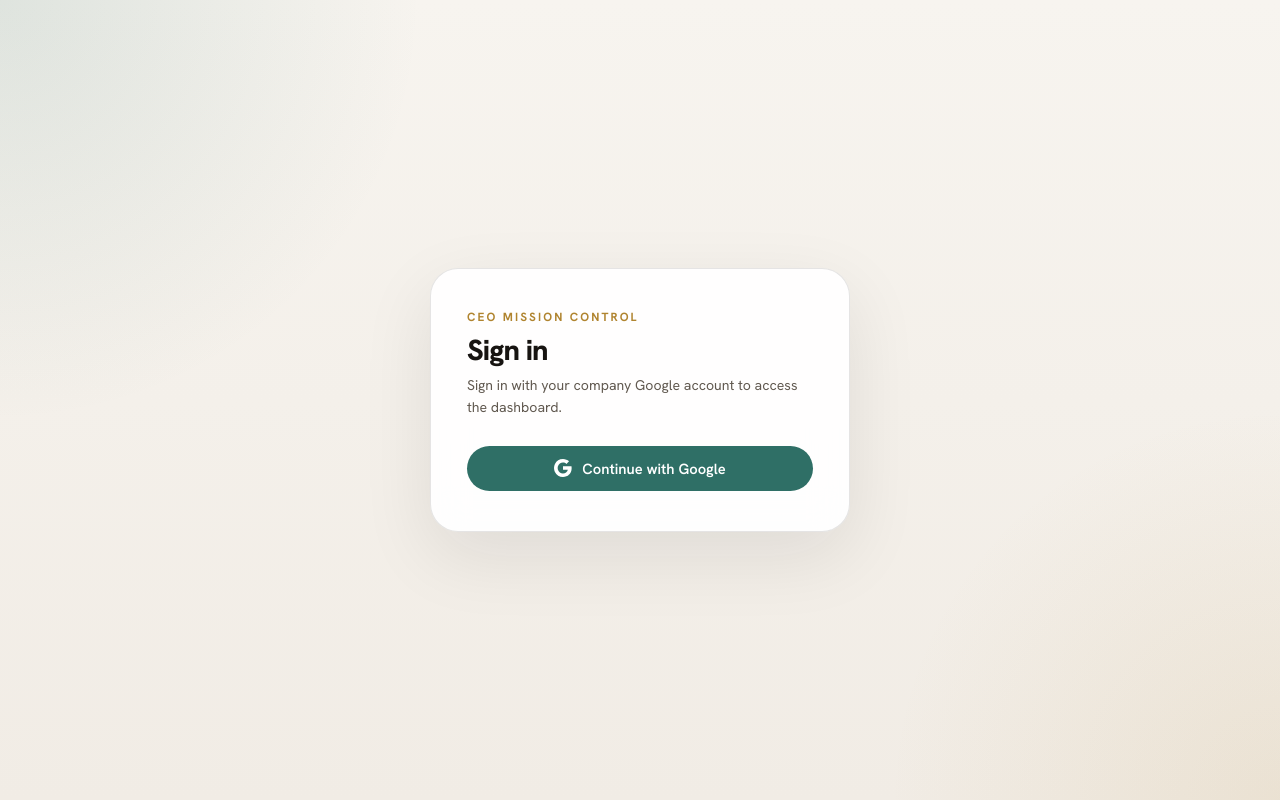
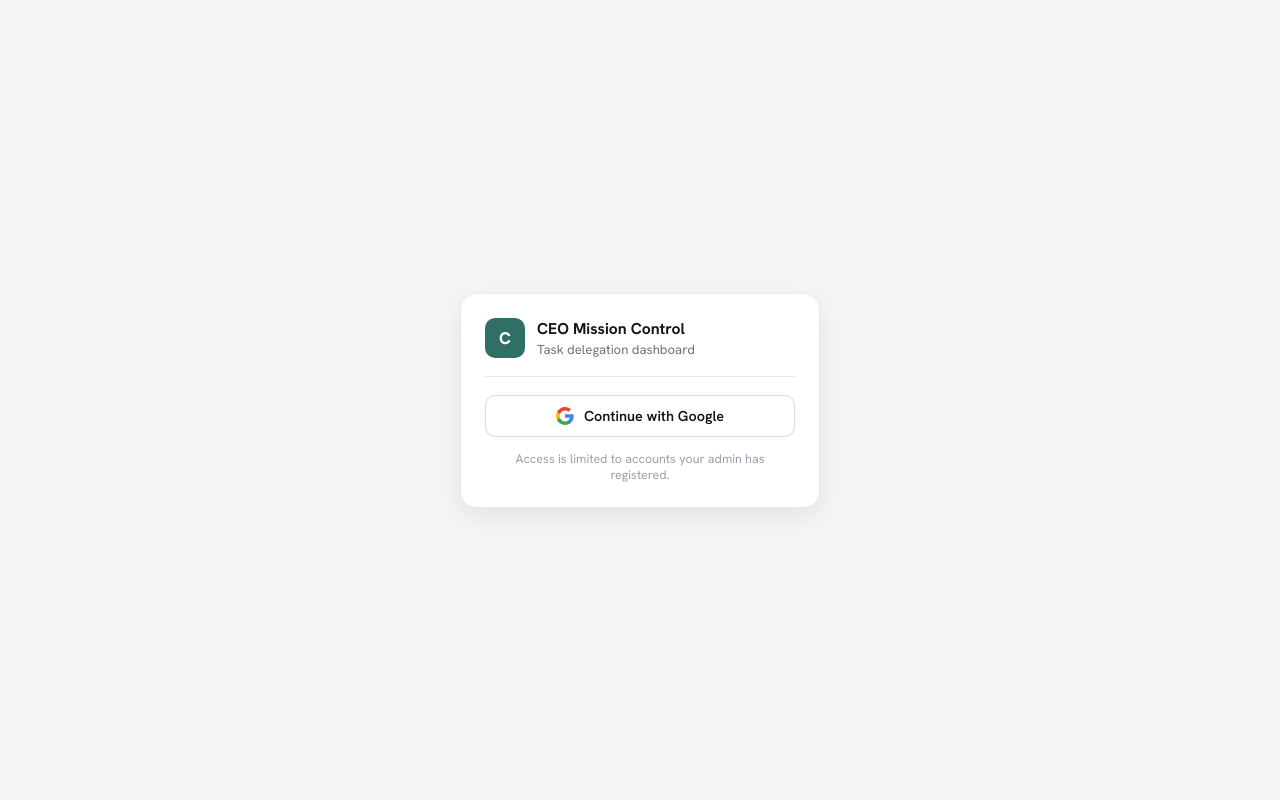
Before and after one commit to systems1234/CEO-DELEGATION, a Python web app: template ceod/web/templates/login.html in a window 1280 px wide. Run offline with Jinja, Linux system fonts and the light colour scheme; the template is opened without the code that fills it, so the values that code supplies are empty.

Commit message:
Simplify login page, drop sidebar brand text, shrink+freeze stat cards
Login page redesigned to a compact logo+title header, a real Google
"G" logo, and an outlined button, matching the reference layout
instead of the oversized "CEO Mission Control" eyebrow + "Sign in"
heading + solid teal button.

Sidebar brand text removed entirely (icon only). The collapsed
sidebar's logo mark and toggle button previously fought for the
same ~44px-wide row (space-between with no room for both), which is
what looked like a distorted logo — they now stack vertically when
collapsed.

Department/My Tasks stat cards (Unassigned/In Progress/Completed/
Abandoned) are smaller and now position:sticky to the top of the
page instead of scrolling out of view with the task table.

Co-Authored-By: Claude Sonnet 5 <noreply@anthropic.com>
Claude-Session: https://claude.ai/code/session_01NRXmCQAjz3cVx8ic3XZo6E

```diff
--- a/ceod/web/templates/_sidebar.html
+++ b/ceod/web/templates/_sidebar.html
@@ -2,7 +2,6 @@
   <div class="sidebar-brand">
     <div class="sidebar-brand-id">
       <div class="brand-mark">C</div>
-      <span class="brand-name">CEO Mission Control</span>
     </div>
     <button class="sidebar-toggle" id="sidebar-toggle" type="button" aria-label="Collapse sidebar">
       <svg viewBox="0 0 24 24" fill="none" stroke="currentColor" stroke-width="2" stroke-linecap="round" stroke-linejoin="round">
--- a/ceod/web/templates/login.html
+++ b/ceod/web/templates/login.html
@@ -21,91 +21,83 @@
         justify-content: center;
         font-family: "Hanken Grotesk", sans-serif;
         color: #171411;
-        background:
-          radial-gradient(circle at top left, rgba(47,111,102,0.12), transparent 28%),
-          radial-gradient(circle at bottom right, rgba(176,132,47,0.10), transparent 26%),
-          linear-gradient(180deg, #f7f4ef 0%, #f1ece5 100%);
+        background: #f4f5f7;
       }
 
       .login-card {
-        width: min(420px, calc(100vw - 32px));
-        padding: 40px 36px;
-        background: rgba(255,255,255,0.92);
-        border: 1px solid rgba(24,21,18,0.11);
-        border-radius: 28px;
-        box-shadow: 0 24px 72px rgba(24,21,18,0.09);
-        -webkit-backdrop-filter: blur(18px);
-        backdrop-filter: blur(18px);
+        width: min(360px, calc(100vw - 32px));
+        padding: 24px;
+        background: #fff;
+        border: 1px solid rgba(23, 26, 31, 0.09);
+        border-radius: 16px;
+        box-shadow: 0 8px 24px rgba(23, 26, 31, 0.08);
       }
 
-      .login-eyebrow {
-        margin: 0 0 6px;
-        font-size: 0.74rem;
-        font-weight: 700;
-        letter-spacing: 0.18em;
-        text-transform: uppercase;
-        color: #b0842f;
+      .login-header {
+        display: flex;
+        align-items: center;
+        gap: 12px;
+      }
+
+      .login-mark {
+        width: 40px;
+        height: 40px;
+        flex-shrink: 0;
+        border-radius: 10px;
+        background: #2f6f66;
+        color: #fff;
+        display: flex;
+        align-items: center;
+        justify-content: center;
+        font-weight: 800;
+        font-size: 1.05rem;
+      }
+
+      .login-header-text {
+        min-width: 0;
       }
 
       .login-title {
-        margin: 0 0 6px;
-        font-family: "Hanken Grotesk", sans-serif;
-        font-size: 1.8rem;
-        font-weight: 800;
-        letter-spacing: -0.03em;
+        margin: 0;
+        font-size: 0.98rem;
+        font-weight: 700;
         color: #171411;
       }
 
-      .login-sub {
-        margin: 0 0 28px;
-        font-size: 0.88rem;
-        color: #615950;
-        line-height: 1.5;
+      .login-subtitle {
+        margin: 2px 0 0;
+        font-size: 0.82rem;
+        color: #6b7280;
       }
 
-      .field {
-        display: grid;
-        gap: 6px;
-        margin-bottom: 14px;
+      .login-divider {
+        border: none;
+        border-top: 1px solid rgba(23, 26, 31, 0.09);
+        margin: 18px 0;
       }
 
-      .field span {
-        font-size: 0.82rem;
-        font-weight: 600;
-        color: #615950;
-      }
-
-      .field input {
-        width: 100%;
-        padding: 11px 14px;
-        font: inherit;
-        font-size: 0.92rem;
-        background: #f7f4ef;
-        border: 1px solid rgba(24,21,18,0.14);
-        border-radius: 12px;
-        outline: none;
-        color: #171411;
-        transition: border-color 0.15s;
-      }
-
-      .field input:focus {
-        border-color: #2f6f66;
-        background: #fff;
+      .login-error {
+        margin: 0 0 14px;
+        padding: 10px 12px;
+        background: rgba(179, 55, 42, 0.08);
+        border: 1px solid rgba(179, 55, 42, 0.18);
+        border-radius: 10px;
+        font-size: 0.84rem;
+        color: #a5372b;
       }
 
       .login-btn {
         width: 100%;
-        margin-top: 8px;
-        padding: 13px;
+        padding: 11px;
         font: inherit;
-        font-size: 0.92rem;
+        font-size: 0.9rem;
         font-weight: 600;
-        background: #2f6f66;
-        color: #fff;
-        border: none;
-        border-radius: 999px;
+        background: #fff;
+        color: #171411;
+        border: 1px solid rgba(23, 26, 31, 0.14);
+        border-radius: 10px;
         cursor: pointer;
-        transition: background 0.15s, transform 0.12s;
+        transition: background 0.15s, border-color 0.15s;
         display: flex;
         align-items: center;
         justify-content: center;
@@ -113,43 +105,47 @@
         text-decoration: none;
       }
 
-      .login-btn:hover { background: #234c46; transform: translateY(-1px); }
-      .login-btn:active { transform: none; }
+      .login-btn:hover {
+        background: #f7f8fa;
+        border-color: rgba(23, 26, 31, 0.22);
+      }
 
       .login-btn svg { flex-shrink: 0; }
 
-      .login-error {
+      .login-helper {
         margin: 14px 0 0;
-        padding: 11px 14px;
-        background: rgba(165,55,43,0.08);
-        border: 1px solid rgba(165,55,43,0.18);
-        border-radius: 10px;
-        font-size: 0.84rem;
-        color: #a5372b;
-        display: none;
+        font-size: 0.78rem;
+        color: #9aa1ac;
+        text-align: center;
       }
-
-      .login-error.is-visible { display: block; }
     </style>
   </head>
   <body>
     <div class="login-card">
-      <p class="login-eyebrow">CEO Mission Control</p>
-      <h1 class="login-title">Sign in</h1>
-      <p class="login-sub">Sign in with your company Google account to access the dashboard.</p>
+      <div class="login-header">
+        <div class="login-mark">C</div>
+        <div class="login-header-text">
+          <p class="login-title">CEO Mission Control</p>
+          <p class="login-subtitle">Task delegation dashboard</p>
+        </div>
+      </div>
+      <hr class="login-divider" />
+
+      {% if error %}
+      <p class="login-error">{{ error }}</p>
+      {% endif %}
 
       <a class="login-btn" href="/auth/login?next={{ next }}">
         <svg width="18" height="18" viewBox="0 0 18 18" aria-hidden="true">
-          <path fill="#fff" d="M17.64 9.2c0-.64-.06-1.25-.16-1.84H9v3.48h4.84a4.14 4.14 0 0 1-1.8 2.72v2.26h2.9c1.7-1.57 2.7-3.88 2.7-6.62z"/>
-          <path fill="#fff" d="M9 18c2.43 0 4.47-.8 5.96-2.18l-2.9-2.26c-.8.54-1.83.86-3.06.86-2.35 0-4.34-1.59-5.05-3.72H.94v2.33A9 9 0 0 0 9 18z"/>
-          <path fill="#fff" d="M3.95 10.7A5.4 5.4 0 0 1 3.67 9c0-.59.1-1.17.28-1.7V4.97H.94A9 9 0 0 0 0 9c0 1.45.35 2.83.94 4.03l3.01-2.33z"/>
-          <path fill="#fff" d="M9 3.58c1.32 0 2.51.45 3.44 1.35l2.58-2.58C13.46.89 11.43 0 9 0A9 9 0 0 0 .94 4.97l3.01 2.33C4.66 5.17 6.65 3.58 9 3.58z"/>
+          <path fill="#4285F4" d="M17.64 9.2c0-.64-.06-1.25-.16-1.84H9v3.48h4.84c-.21 1.13-.84 2.09-1.8 2.72v2.26h2.9c1.7-1.57 2.68-3.88 2.68-6.62z"/>
+          <path fill="#34A853" d="M9 18c2.43 0 4.47-.8 5.96-2.18l-2.9-2.26c-.8.54-1.83.86-3.06.86-2.35 0-4.34-1.59-5.05-3.72H.96v2.34C2.44 15.98 5.48 18 9 18z"/>
+          <path fill="#FBBC05" d="M3.95 10.7c-.18-.54-.28-1.12-.28-1.7s.1-1.16.28-1.7V4.96H.96A9 9 0 0 0 0 9c0 1.45.35 2.83.96 4.04l2.99-2.34z"/>
+          <path fill="#EA4335" d="M9 3.58c1.32 0 2.5.45 3.44 1.35l2.58-2.59C13.46.89 11.43 0 9 0 5.48 0 2.44 2.02.96 4.96l2.99 2.34C4.66 5.17 6.65 3.58 9 3.58z"/>
         </svg>
         Continue with Google
       </a>
-      {% if error %}
-      <p class="login-error is-visible">{{ error }}</p>
-      {% endif %}
+
+      <p class="login-helper">Access is limited to accounts your admin has registered.</p>
     </div>
   </body>
 </html>
```
Also changed, not shown: ceod/web/static/app.css (+17 -16 lines).
